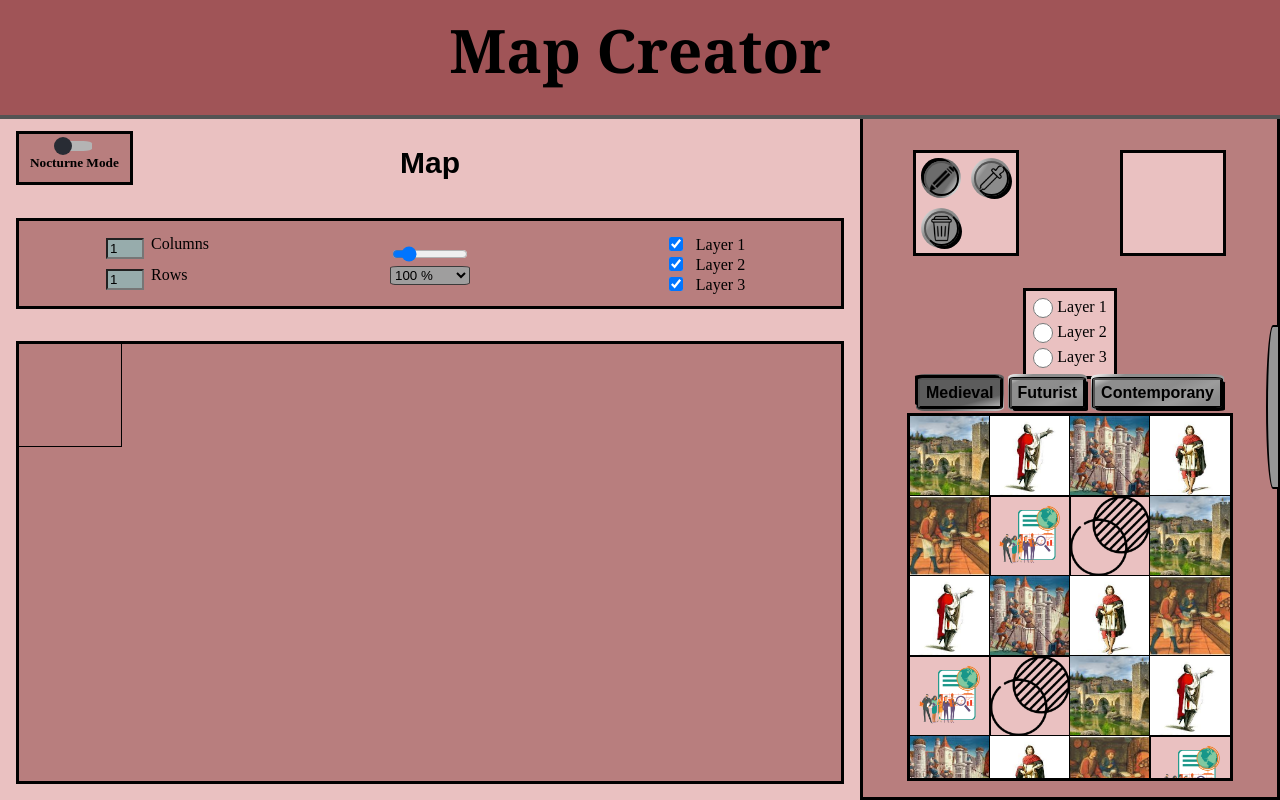
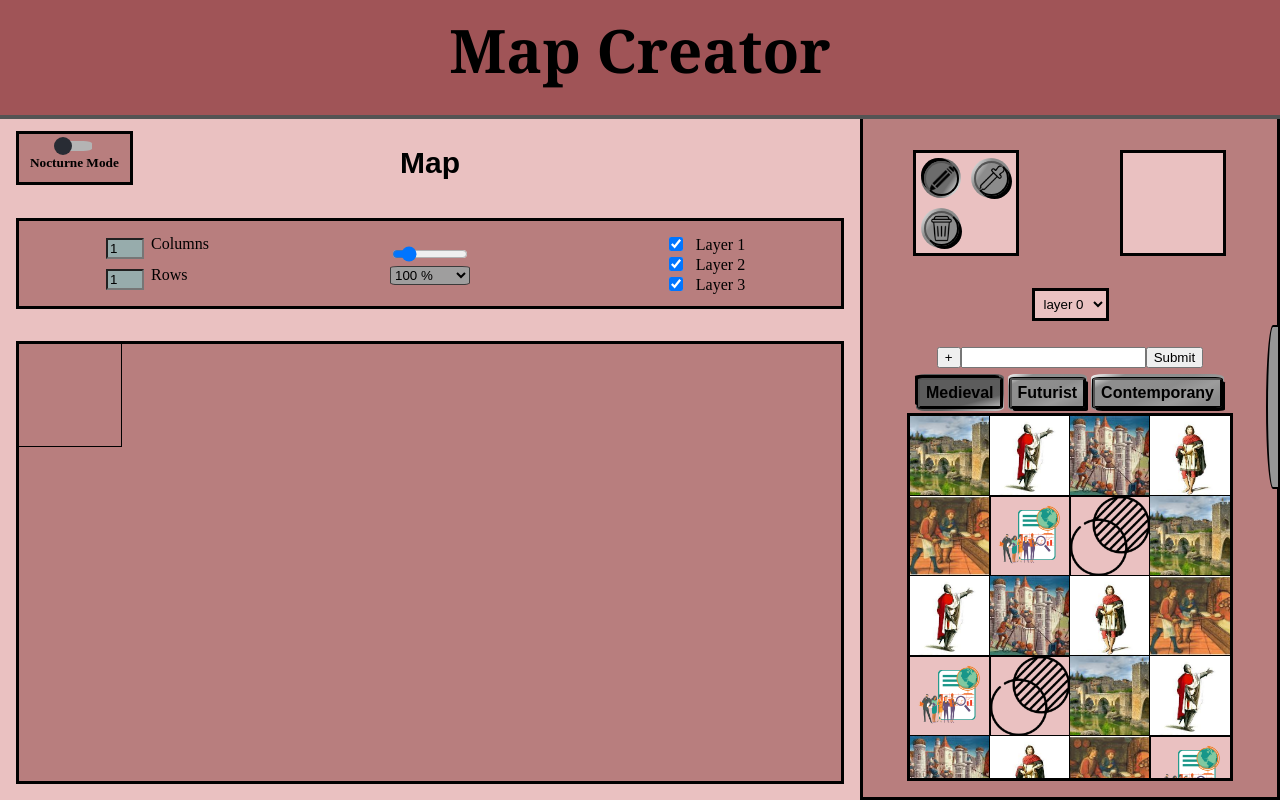
Before and after one commit to GeroNahu/Map-Creator, a React (Create React App) app: page / in a window 1280 px wide. Built offline with nearby package versions, Linux system fonts and the light colour scheme.

Commit message:
Transforms layers selector to dynamic options

```diff
--- a/src/Components/ToolsSection.js
+++ b/src/Components/ToolsSection.js
@@ -5,6 +5,7 @@ import CategoryButtons from "./CategoryButtons";
 import NavButton from "./NavButton";
 import Drawer from "./Drawer";
 import ThemeContext from "../Contexts/ThemesContext";
+import MapContext from "../Contexts/MapContext";
 import ToolsContainer from "./ToolsContainer";
 
 import "../Styles/toolsSection.css";
@@ -18,8 +19,6 @@ const ToolsSection = ({
   onLayerSelect,
   selectedLayer,
   handleToolChange,
-  layers,
-  setLayers,
   toolsList,
   selectedTool,
 }) => {
@@ -29,6 +28,7 @@ const ToolsSection = ({
   const [visibility, setVisibility] = React.useState(false);
   const [drawerPosition, setDrawerPosition] = React.useState(0);
   const { theme } = React.useContext(ThemeContext);
+  const { map, setMap } = React.useContext(MapContext);
 
   const divToolsSectionWidth = ref.current?.clientWidth;
   const [transition, setTransition] = React.useState(true);
@@ -61,26 +61,30 @@ const ToolsSection = ({
   const transitionPosition = `calc(100% - ${drawerPosition}px)`;
 
   const handleName = (e) => {
-    setLayers(e.target.value);
+    const newLayers = [...map.layers];
+    newLayers[selectedLayer] = e.target.layerName.value;
+    setMap({ ...map, layers: newLayers });
     e.preventDefault();
   };
-  const HandleLayers = () => {
-    layers.map(() => {
-      return (
-        <option
-          className="formInputTitle"
-          defaultValue="1"
-          id={1}
-          htmlFor="layer1"
-          style={{ color: theme.TEXT_PRIMARY }}
-        ></option>
-      );
+  // const HandleLayers = () => {
+  //   map?.layers?.map(() => {
+  //     return (
+  //       <option
+  //         className="formInputTitle"
+  //         defaultValue="1"
+  //         id={1}
+  //         htmlFor="layer1"
+  //         style={{ color: theme.TEXT_PRIMARY }}
+  //       ></option>
+  //     );
+  //   });
+  // };
+  const handlelayersNumber = () => {
+    const currentLayers = [...map.layers, ""];
+    const newTiles = map.tiles?.map((tile) => {
+      return { ...tile, layers: [...tile.layers, ""] };
     });
-  };
-
-  const handlelayersNumber = () => {
-    const currentLayers = [...layers];
-    return currentLayers?.push(""), setLayers(currentLayers);
+    setMap({ ...map, layers: currentLayers, tiles: newTiles });
   };
   return (
     <section
@@ -126,7 +130,7 @@ const ToolsSection = ({
           }}
         />
       </div>
-      <div className="selectedLayerContainer">
+      {/* <div className="selectedLayerContainer">
         <div>
           <form
             onChange={(e) => onLayerSelect(e.target.value)}
@@ -181,39 +185,41 @@ const ToolsSection = ({
             </label>
           </form>
         </div>
-      </div>
-      {/* <div className="selectedLayerContainer">
+      </div> */}
+      <div className="selectedLayerContainer">
         <select
-          onChange={(e) => onLayerSelect(e.target.value)}
-          defaultValue={selectedLayer}
+          onChange={(e) => {
+            onLayerSelect(e.target.value);
+          }}
+          defaultValue={1}
           className="form"
           id="form"
           style={{
             backgroundColor: theme.LAYER_SELECTOR_BACKGROUND,
             border: `solid ${theme.LAYER_SELECTOR_BORDER} 3px`,
           }}
-        > */}
-      {/* {layers.map((layer, index) => {
+        >
+          {map?.layers?.map((layer, index) => {
             return (
               <option
                 className="formInputTitle"
-                defaultValue={`layer ${layers[index]}`}
-                key={`layer ${layers[index]}`}
+                key={`layer ${index}`}
+                value={index}
                 style={{ color: theme.TEXT_PRIMARY }}
               >
-                {layerName || `layer ${layer}`}
+                {layer || `layer ${index}`}
               </option>
             );
           })}
-          ; */}
-      {/* <option
+          ;
+          {/* <option
             className="formInputTitle"
             defaultValue="1"
             id={1}
             htmlFor="layer1"
             style={{ color: theme.TEXT_PRIMARY }}
           >
-            {layerRename}
+            {layers}
           </option>
           <option
             className="formInputTitle"
@@ -222,7 +228,7 @@ const ToolsSection = ({
             htmlFor="layer2"
             style={{ color: theme.TEXT_PRIMARY }}
           >
-            {layerRename}
+            {layers}
           </option>
           <option
             className="formInputTitle"
@@ -231,11 +237,12 @@ const ToolsSection = ({
             htmlFor="layer3"
             style={{ color: theme.TEXT_PRIMARY }}
           >
-            {layerRename}
+            {layers}
           </option> */}
-      {/* </select>
-        <form>
+        </select>
+        <form onSubmit={(e) => handleName(e)}>
           <button
+            type="button"
             className="layersNumberButton"
             onClick={(e) => {
               e.preventDefault();
@@ -245,15 +252,16 @@ const ToolsSection = ({
             +
           </button>
           <input
-            onChange={(e) => handleName(e)}
+            // onChange={(e) => {
+            //   handleName(e, map.layers);
+            // }}
             type="text"
             className="inputRenameLayer"
+            name="layerName"
           />
-          <button type="submit" onClick={(e) => handleName(e)}>
-            Submit
-          </button>
+          <button type="submit">Submit</button>
         </form>
-      </div> */}
+      </div>
       <div className="buttosAndTiles">
         <CategoryButtons setImages={handleSelect} themes={listaTemas} />
         <div
```
